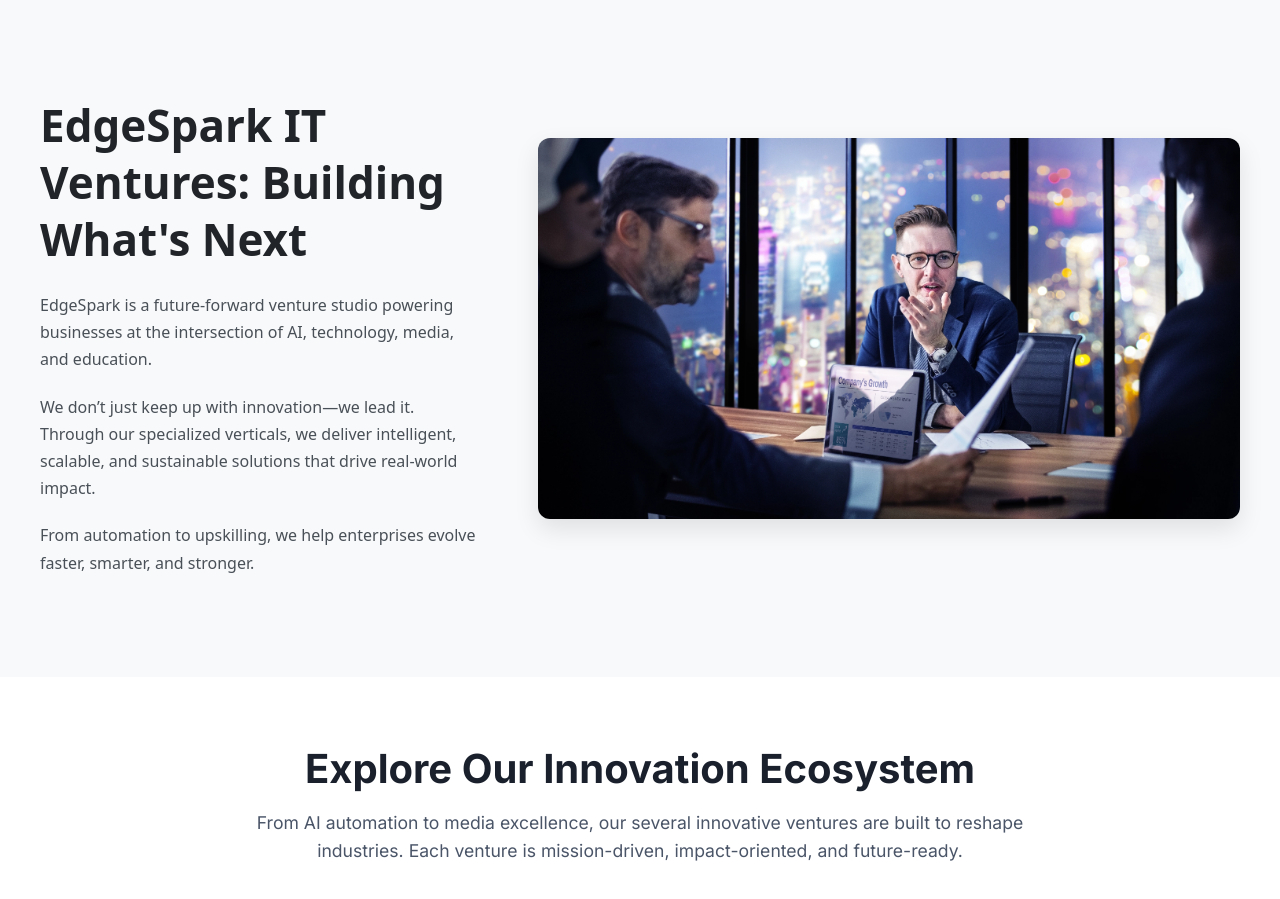
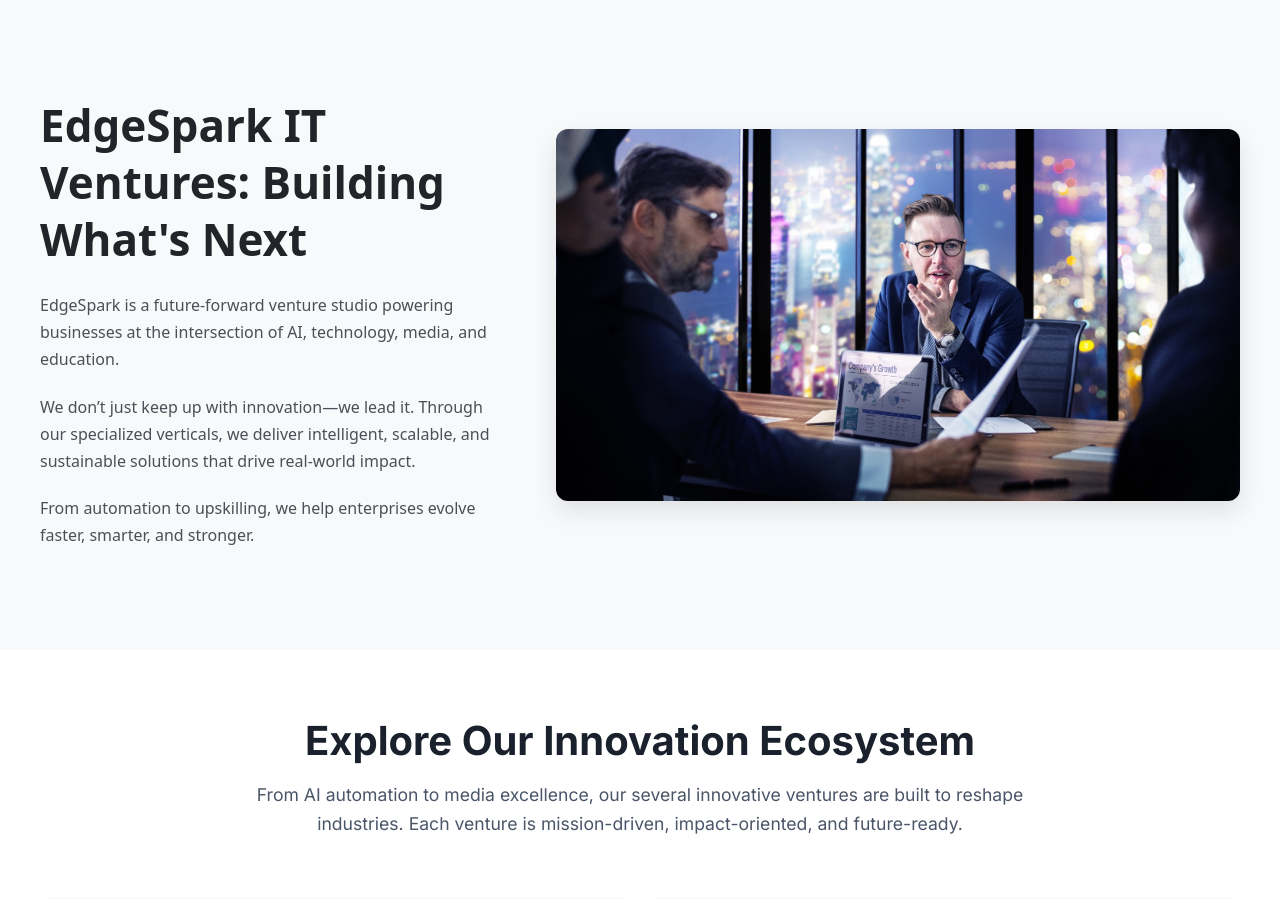
Before and after one commit to CXOTechBOT/edgeSpark, a React (Create React App) app: page / in a window 1280 px wide. Shown: the part 820-1719 px from the top of the page. Built offline with nearby package versions, Linux system fonts and the light colour scheme.

Commit message:
Some changes related to animations

```diff
--- a/src/components/AboutSection.jsx
+++ b/src/components/AboutSection.jsx
@@ -34,8 +34,8 @@ const AboutSection = () => {
       textAlign: 'left',
     },
     imageContainer: {
-      flex: 1.6,
-      minWidth: '500px', // Ensures image container doesn't get too squished
+      flex: 1.5,
+      minWidth: '350px', // Ensures image container doesn't get too squished
       display: 'flex',
       alignItems: 'center',
       justifyContent: 'center',
```
